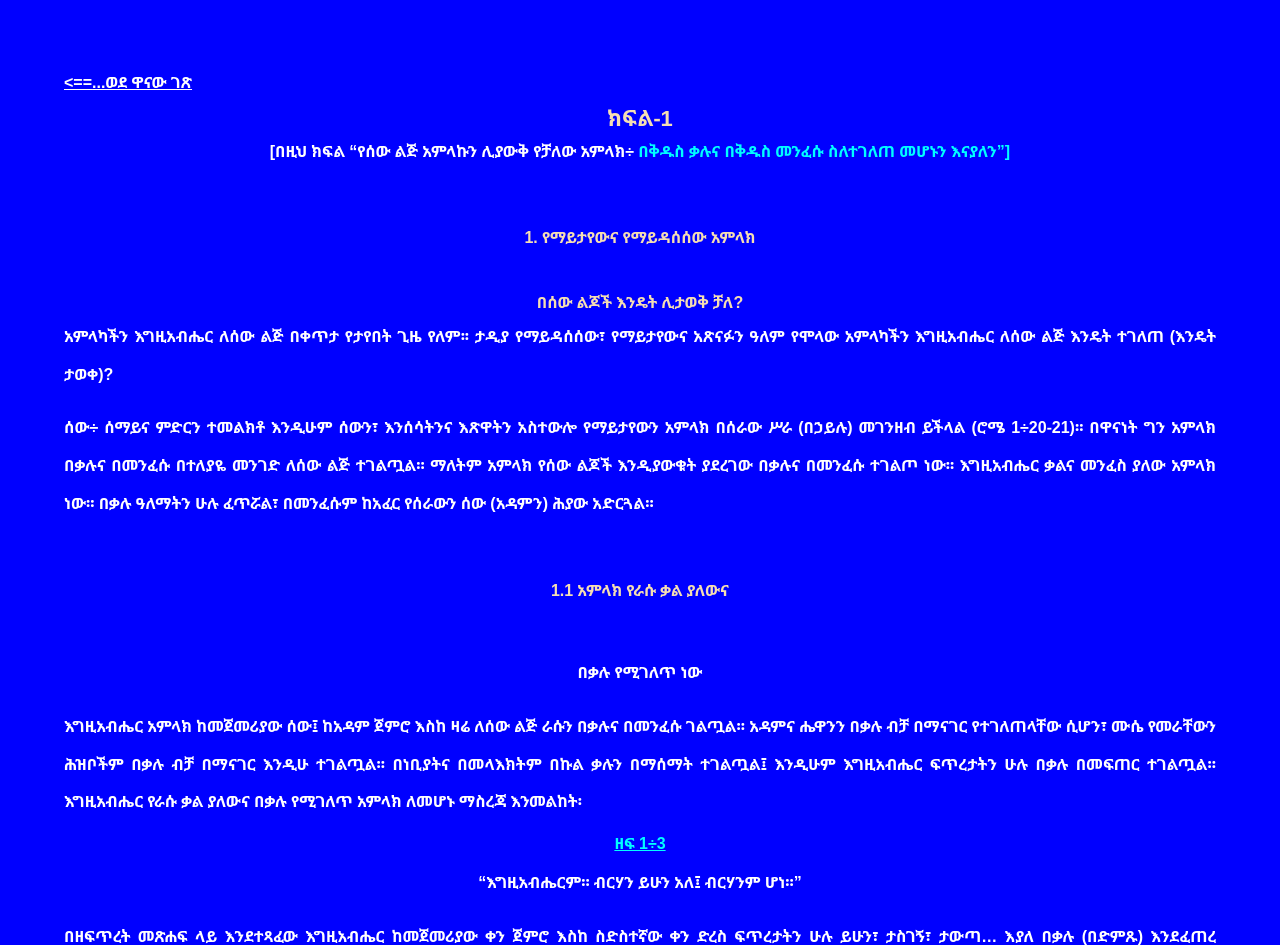
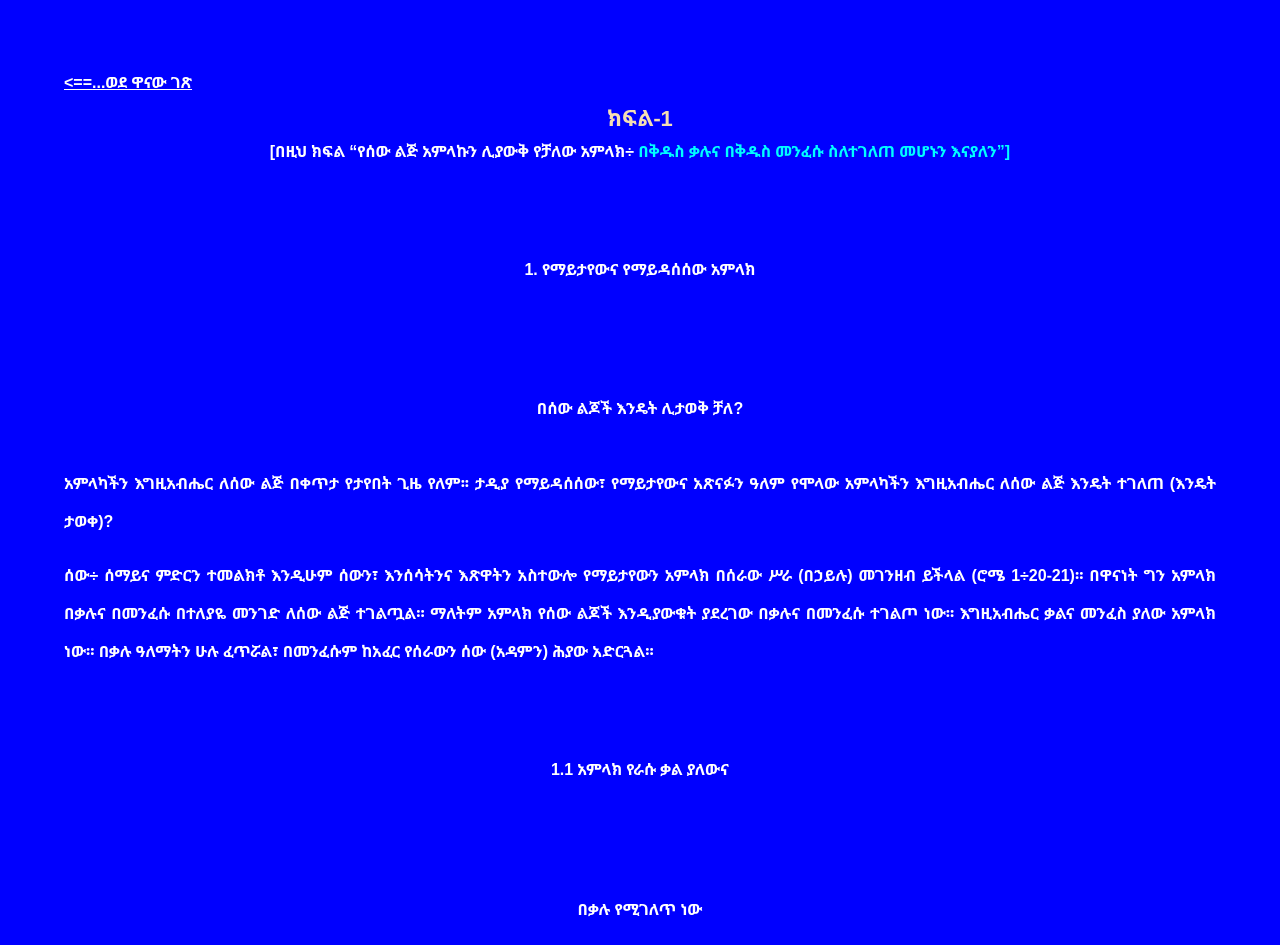
Before and after one commit to apostolic226/oneone, a plain HTML site: page unit 2.html in a window 1280 px wide. Shown: the top 945 px of the page. Drawn offline with Linux system fonts and the light colour scheme.

Commit message:
Update unit 2.html

```diff
--- a/unit 2.html
+++ b/unit 2.html
@@ -14,14 +14,14 @@
         </nav>
     <h1>ክፍል-1</h1>
     <p><center>[በዚህ ክፍል “የሰው ልጅ አምላኩን ሊያውቅ የቻለው አምላክ÷  <span style=color:aqua;”> በቅዱስ ቃሉና</span> <span style=color:aqua;”> በቅዱስ መንፈሱ ስለተገለጠ መሆኑን እናያለን”] </span></center></p><br>
-    <h2> 1. የማይታየውና የማይዳሰሰው አምላክ</h2> <br>
-    <h2>በሰው ልጆች እንዴት ሊታወቅ ቻለ?</h2>
+    <h5> 1. የማይታየውና የማይዳሰሰው አምላክ</h5> <br>
+    <h6>በሰው ልጆች እንዴት ሊታወቅ ቻለ?</h6>
     <p>አምላካችን እግዚአብሔር ለሰው ልጅ በቀጥታ የታየበት ጊዜ የለም፡፡ ታዲያ የማይዳሰሰው፣ የማይታየውና አጽናፉን ዓለም የሞላው አምላካችን እግዚአብሔር ለሰው ልጅ እንዴት ተገለጠ (እንዴት ታወቀ)?</p>
     <p>ሰው÷ ሰማይና ምድርን ተመልክቶ እንዲሁም ሰውን፣ እንሰሳትንና እጽዋትን አስተውሎ የማይታየውን አምላክ በሰራው ሥራ (በኃይሉ) መገንዘብ ይችላል (ሮሜ 1÷20-21)፡፡ በዋናነት ግን አምላክ በቃሉና በመንፈሱ በተለያዬ መንገድ ለሰው ልጅ ተገልጧል፡፡ ማለትም አምላክ የሰው ልጆች እንዲያውቁት ያደረገው በቃሉና በመንፈሱ ተገልጦ ነው፡፡ እግዚአብሔር ቃልና መንፈስ ያለው አምላክ ነው፡፡ በቃሉ ዓለማትን ሁሉ ፈጥሯል፣ በመንፈሱም ከአፈር የሰራውን ሰው (አዳምን) ሕያው አድርጓል፡፡</p><br>
 
 
-    <h2>1.1 አምላክ የራሱ ቃል ያለውና</h2> <br>
-        <h2></h2>በቃሉ የሚገለጥ ነው</h2>
+    <h5>1.1 አምላክ የራሱ ቃል ያለውና</h5> <br>
+        <h6>በቃሉ የሚገለጥ ነው</h6>
     <p>እግዚአብሔር አምላክ ከመጀመሪያው ሰው፤ ከአዳም ጀምሮ እስከ ዛሬ ለሰው ልጅ ራሱን በቃሉና በመንፈሱ ገልጧል፡፡ አዳምና ሔዋንን በቃሉ ብቻ በማናገር የተገለጠላቸው ሲሆን፣ ሙሴ የመራቸውን ሕዝቦችም በቃሉ ብቻ በማናገር እንዲሁ ተገልጧል፡፡ በነቢያትና በመላእክትም በኩል ቃሉን በማሰማት ተገልጧል፤ እንዲሁም እግዚአብሔር ፍጥረታትን ሁሉ በቃሉ በመፍጠር ተገልጧል፡፡ እግዚአብሔር የራሱ ቃል ያለውና በቃሉ የሚገለጥ አምላክ ለመሆኑ ማስረጃ እንመልከት፡</p>
     <h4>ዘፍ 1÷3</h4>
     “እግዚአብሔርም፡፡ ብርሃን ይሁን አለ፤ ብርሃንም ሆነ፡፡”
@@ -65,8 +65,8 @@
 
     <p>ከላይ እንዳየነው እግዚአብሄር የራሱ ቃል ያለው ሲሆን፤ በቃሉ ሰማይ እና ምድርን ፈጥሯል፣ በቃሉ በመላእክት በኩል ለነቢያት እና ለህዝቡ ተገልጧል፡፡ ስለዚህ የሰው ልጅ በቃሉ የተገለጠውን አምላኩን ሊያውቀው ችሏል፡፡ </p>  <br>
 
-    <h2>1.2 አምላክ የራሱ መንፈስ ያለውና</h2> <br>
-        <h2>በመንፈሱ የሚገለጥ  ነው</h2>
+    <h5>1.2 አምላክ የራሱ መንፈስ ያለውና</h5> <br>
+    <h6>በመንፈሱ የሚገለጥ  ነው</h6>
     <p>እግዚአብሔር አምላክ ራሱን ለሰው ልጅ በቃሉ እንደገለጠ ሁሉ በመንፈሱም ራሱን ገልጧል፡፡ የሰው ልጅን በመንፈሱ በመሙላት ስለ እርሱ እንዲያስተውል በማድረግ ተገልጧል፡፡ ከአፈር የሰራውን ሰው (አዳምን) ሕያው ያደረገውም በመንፈሱ ነው፡፡</p>
 
     <h4>ዘፍ 1÷1-2</h4>
```
